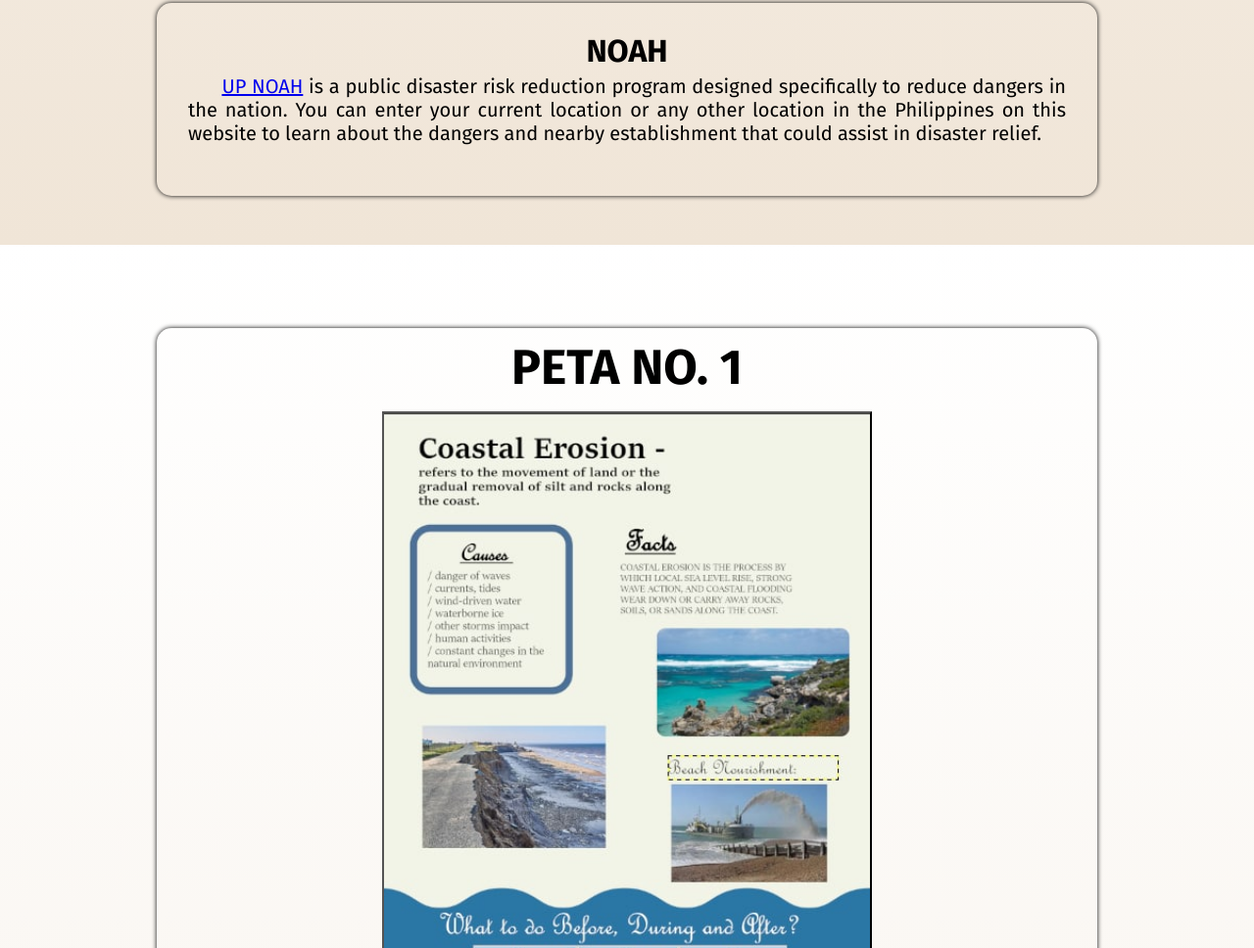
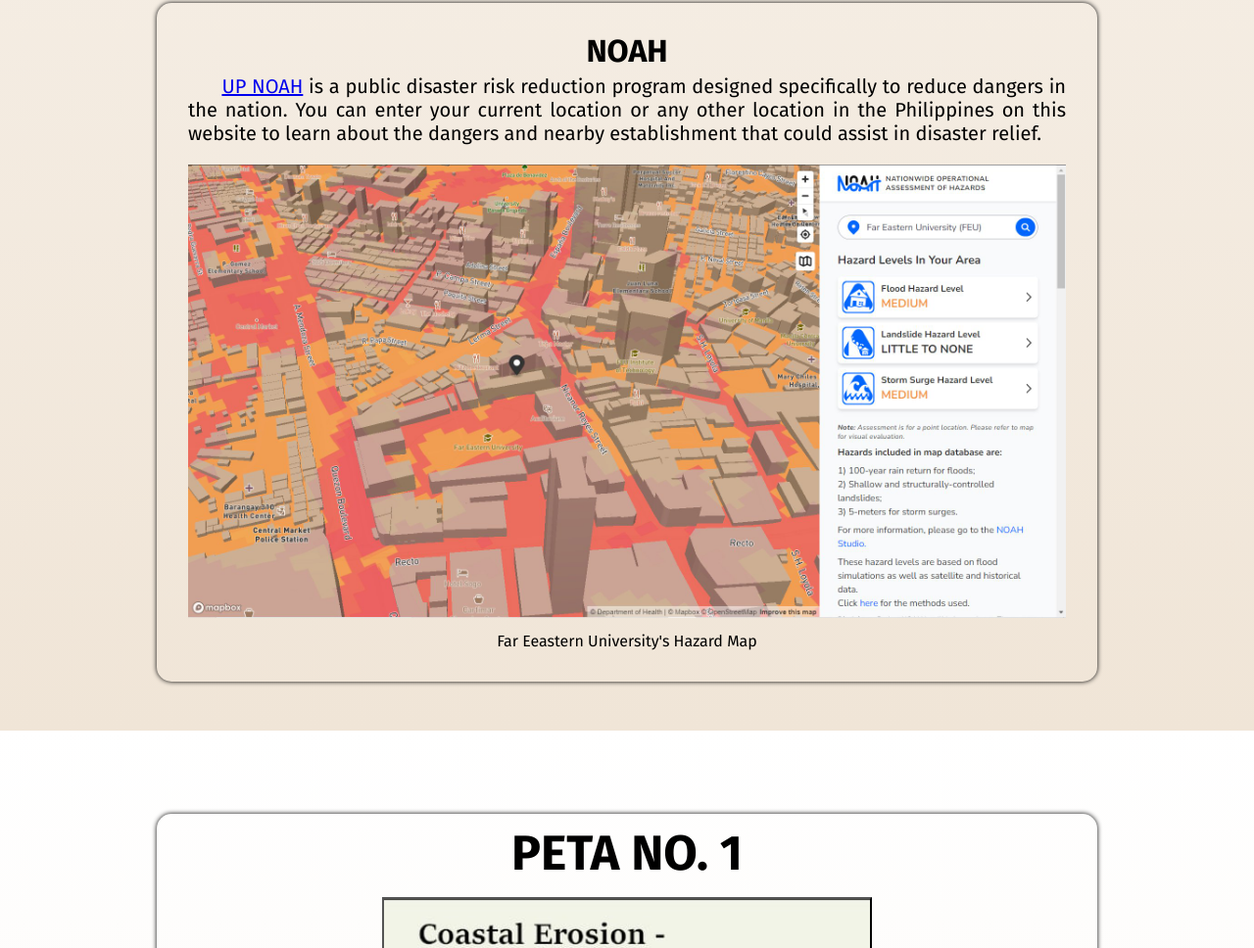
Before and after one commit to bekkbekk/coastal-erosion, a plain HTML site: page index.html in a window 1280 px wide. Shown: the part 5631-6599 px from the top of the page at 98% size. Drawn offline with Linux system fonts and the light colour scheme.

Commit message:
hazard map

```diff
--- a/index.html
+++ b/index.html
@@ -218,6 +218,11 @@
                         learn about the dangers and nearby establishment that could assist in disaster relief.
                     </p>
                 </article>
+
+                <div class="feu-hazardmap">
+                    <img src="images/noah.jpg" alt="feu-hazardmap">
+                    <p>Far Eeastern University's Hazard Map</p>
+                </div>
             </div>
         </section>
 
--- a/styles/style.css
+++ b/styles/style.css
@@ -219,6 +219,16 @@ section .container {
     text-transform: uppercase;
 }
 
+#facts .noah .feu-hazardmap img {
+    width: 100%;
+    margin-top: 0px;
+}
+
+#facts .noah .feu-hazardmap p {
+    text-align: center;
+    margin-top: 10px;
+}
+
 /* PETA */
 #peta .container {
     padding: 32px;
```
Also changed, not shown: images/noah.jpg (added).
